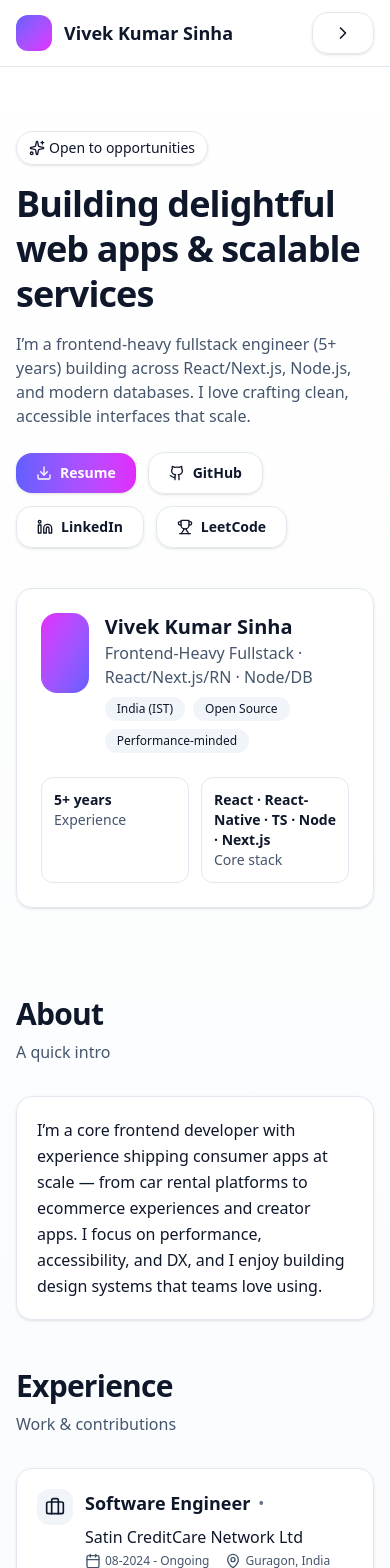
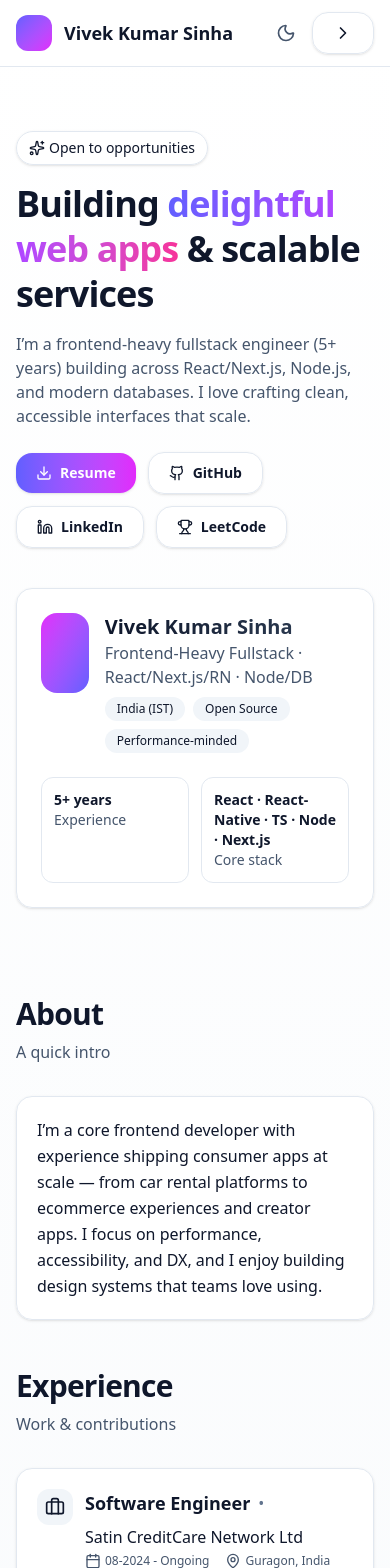
Before and after one commit to sinha97/my-portfolio, a React (Vite) app: page / in a window 390 px wide. Shown: the top 1568 px of the page. Built offline with nearby package versions, Linux system fonts and the light colour scheme.

Commit message:
fix theme issue

```diff
--- a/src/App.css
+++ b/src/App.css
@@ -1 +1 @@
-@import "tailwindcss";
+/* @import "tailwindcss"; - Removed to prevent overriding index.css config */
--- a/src/App.jsx
+++ b/src/App.jsx
@@ -9,10 +9,8 @@ import {
   Code2,
   ChevronRight,
   Trophy,
-  Star,
   Sun,
   Moon,
-  Laptop,
   Sparkles,
   Briefcase,
   Calendar,
@@ -22,6 +20,8 @@ import {
 import "./App.css";
 import { experiences, highlightProjects, navItems } from "./constant";
 import { Section } from "./components/section";
+import { useTheme } from "./hooks/useTheme";
+import { Badge, Chip, Button, Card, CardBody } from "./components/ui";
 
 function useProjects(jsonUrl) {
   const [projects, setProjects] = useState(highlightProjects);
@@ -55,49 +55,10 @@ function App() {
   const LEETCODE_URL = "https://leetcode.com/u/vk9633698/";
   const LINKEDIN_PROJECTS_JSON = "";
 
+  const { theme, toggleTheme } = useTheme();
+
   const { projects, error: projectsError } = useProjects(
     LINKEDIN_PROJECTS_JSON
-  );
-
-  const Badge = ({ children }) => (
-    <span className="inline-flex items-center rounded-full border border-slate-200 bg-white/90 backdrop-blur px-3 py-1 text-sm leading-6 shadow-sm">
-      {children}
-    </span>
-  );
-
-  const Chip = ({ children }) => (
-    <span className="rounded-full bg-slate-100 px-3 py-1 text-xs font-medium">
-      {children}
-    </span>
-  );
-
-  // Reusable button with subtle lift
-  const Button = ({
-    as: Component = "a",
-    className = "",
-    children,
-    ...props
-  }) => (
-    <Component
-      className={`group relative inline-flex items-center gap-2 rounded-2xl border border-slate-200 bg-white/90 backdrop-blur px-5 py-2.5 text-sm font-semibold shadow-sm transition hover:shadow-md hover:-translate-y-0.5 ${className}`}
-      {...props}
-    >
-      <span className="pointer-events-none absolute inset-0 rounded-2xl opacity-0 transition group-hover:opacity-100 bg-gradient-to-r from-indigo-500/10 via-fuchsia-500/10 to-emerald-500/10" />
-      <span className="relative z-10 flex items-center gap-2">{children}</span>
-    </Component>
-  );
-
-  // Card with soft glass look
-  const Card = ({ children, className = "" }) => (
-    <div
-      className={`rounded-2xl border border-slate-200 bg-white/90 backdrop-blur text-slate-900 shadow transform transition-all duration-300 hover:shadow-xl hover:-translate-y-1 ${className}`}
-    >
-      {children}
-    </div>
-  );
-
-  const CardBody = ({ children, className = "" }) => (
-    <div className={`p-5 md:p-6 ${className}`}>{children}</div>
   );
 
   const skills = useMemo(
@@ -136,25 +97,31 @@ function App() {
   const [open, setOpen] = useState(false);
 
   return (
-    <div className="min-h-screen bg-gradient-to-b from-white to-slate-100 text-slate-900 antialiased selection:bg-slate-900 selection:text-white">
+    <div className="min-h-screen bg-gradient-to-b from-white to-slate-100 text-slate-900 antialiased selection:bg-slate-900 selection:text-white dark:from-slate-950 dark:to-slate-900 dark:text-slate-50 dark:selection:bg-indigo-500 dark:selection:text-white transition-colors duration-300">
       {/* Decorative animated blobs */}
       <div className="pointer-events-none absolute inset-0 -z-10 overflow-hidden">
         <motion.div
-          initial={{ opacity: 0, scale: 0.9 }}
-          animate={{ opacity: 0.6, scale: 1 }}
-          transition={{ duration: 1.2 }}
-          className="absolute -top-24 -left-24 h-80 w-80 rounded-full bg-fuchsia-400/30 blur-3xl"
+          animate={{
+            opacity: [0.4, 0.6, 0.4],
+            scale: [1, 1.1, 1],
+            rotate: [0, 45, 0],
+          }}
+          transition={{ duration: 10, repeat: Infinity, ease: "easeInOut" }}
+          className="absolute -top-24 -left-24 h-80 w-80 rounded-full bg-fuchsia-400/30 blur-3xl dark:bg-fuchsia-900/20"
         />
         <motion.div
-          initial={{ opacity: 0, scale: 0.9 }}
-          animate={{ opacity: 0.5, scale: 1 }}
-          transition={{ duration: 1.2, delay: 0.2 }}
-          className="absolute -bottom-24 -right-24 h-96 w-96 rounded-full bg-indigo-400/30 blur-3xl"
+          animate={{
+            opacity: [0.3, 0.5, 0.3],
+            scale: [1, 1.2, 1],
+            rotate: [0, -45, 0],
+          }}
+          transition={{ duration: 15, repeat: Infinity, ease: "easeInOut", delay: 2 }}
+          className="absolute -bottom-24 -right-24 h-96 w-96 rounded-full bg-indigo-400/30 blur-3xl dark:bg-indigo-900/20"
         />
       </div>
 
       {/* Header / Navbar */}
-      <header className="sticky top-0 z-50 backdrop-blur bg-white/60 border-b border-slate-200">
+      <header className="sticky top-0 z-50 backdrop-blur bg-white/60 border-b border-slate-200 dark:bg-slate-950/60 dark:border-slate-800 transition-colors duration-300">
         <div className="mx-auto flex max-w-6xl items-center justify-between px-4 py-3">
           <a href="#home" className="flex items-center gap-3">
             <div className="size-9 md:size-10 rounded-xl bg-gradient-to-br from-indigo-500 to-fuchsia-500" />
@@ -162,7 +129,7 @@ function App() {
               <div className="font-bold text-lg md:text-xl">
                 Vivek Kumar Sinha
               </div>
-              <div className="text-xs text-slate-600 hidden sm:block">
+              <div className="text-xs text-slate-600 dark:text-slate-400 hidden sm:block">
                 Frontend-Heavy Fullstack · React/Next.js · Node/DB
               </div>
             </div>
@@ -174,36 +141,48 @@ function App() {
               <a
                 key={n.id}
                 href={`#${n.id}`}
-                className="rounded-xl px-3 py-2 text-sm font-medium hover:bg-slate-100"
+                className="rounded-xl px-3 py-2 text-sm font-medium hover:bg-slate-100 dark:hover:bg-slate-800 transition-colors"
               >
                 {n.label}
               </a>
             ))}
+            <button
+              onClick={toggleTheme}
+              className="ml-2 rounded-xl p-2 hover:bg-slate-100 dark:hover:bg-slate-800 transition-colors text-slate-600 dark:text-slate-400"
+              aria-label="Toggle theme"
+            >
+              {theme === "light" ? <Moon size={20} /> : <Sun size={20} />}
+            </button>
           </nav>
 
           {/* Mobile actions */}
           <div className="flex md:hidden items-center gap-2">
+            <button
+              onClick={toggleTheme}
+              className="rounded-xl p-2 hover:bg-slate-100 dark:hover:bg-slate-800 transition-colors text-slate-600 dark:text-slate-400"
+            >
+              {theme === "light" ? <Moon size={20} /> : <Sun size={20} />}
+            </button>
             <Button
               as="button"
               onClick={() => setOpen((v) => !v)}
               aria-label="Open menu"
             >
               <ChevronRight
-                className={`size-5 transition ${
-                  open ? "rotate-90" : "rotate-0"
-                }`}
+                className={`size-5 transition ${open ? "rotate-90" : "rotate-0"
+                  }`}
               />
             </Button>
           </div>
         </div>
         {open && (
-          <div className="md:hidden border-t border-slate-200">
+          <div className="md:hidden border-t border-slate-200 dark:border-slate-800 bg-white/60 dark:bg-slate-950/60 backdrop-blur">
             <div className="mx-auto max-w-6xl px-4 py-2 grid grid-cols-2 gap-2">
               {navItems.map((n) => (
                 <a
                   key={n.id}
                   href={`#${n.id}`}
-                  className="rounded-xl px-3 py-2 text-sm font-medium hover:bg-slate-100"
+                  className="rounded-xl px-3 py-2 text-sm font-medium hover:bg-slate-100 dark:hover:bg-slate-800/50"
                   onClick={() => setOpen(false)}
                 >
                   {n.label}
@@ -217,7 +196,7 @@ function App() {
       {/* Hero */}
       <section id="home" className="relative overflow-hidden">
         {/* soft radial tint behind hero text — use rgba to avoid parser quirks */}
-        <div className="absolute inset-0 -z-10 bg-[radial-gradient(80%_60%_at_50%_-10%,rgba(99,102,241,0.15),transparent_60%)]" />
+        <div className="absolute inset-0 -z-10 bg-[radial-gradient(80%_60%_at_50%_-10%,rgba(99,102,241,0.15),transparent_60%)] dark:bg-[radial-gradient(80%_60%_at_50%_-10%,rgba(99,102,241,0.1),transparent_60%)]" />
         <div className="mx-auto max-w-6xl px-4">
           <div className="grid items-center gap-10 py-16 md:grid-cols-2 md:py-24">
             <div>
@@ -225,9 +204,9 @@ function App() {
                 <Sparkles className="mr-1 size-4" /> Open to opportunities
               </Badge>
               <h1 className="mt-4 text-4xl md:text-6xl font-extrabold tracking-tight leading-tight">
-                Building delightful web apps & scalable services
+                Building <span className="bg-gradient-to-r from-indigo-500 via-purple-500 to-pink-500 bg-clip-text text-transparent">delightful web apps</span> & scalable services
               </h1>
-              <p className="mt-4 text-base md:text-lg text-slate-600">
+              <p className="mt-4 text-base md:text-lg text-slate-600 dark:text-slate-400">
                 I’m a frontend-heavy fullstack engineer (5+ years) building
                 across React/Next.js, Node.js, and modern databases. I love
                 crafting clean, accessible interfaces that scale.
@@ -236,7 +215,7 @@ function App() {
                 <Button
                   href="/Vivek_KumarResume.pdf"
                   download
-                  className="bg-gradient-to-r from-indigo-500 to-fuchsia-500 text-white border-0"
+                  className="bg-gradient-to-r from-indigo-500 to-fuchsia-500 text-white border-0 dark:from-indigo-600 dark:to-fuchsia-600"
                 >
                   <Download className="size-4" /> Resume
                 </Button>
@@ -253,22 +232,7 @@ function App() {
                 <Button href={LEETCODE_URL} target="_blank" rel="noreferrer">
                   <Trophy className="size-4" /> LeetCode
                 </Button>
-                {/* Primary CTA */}
-                {/* <Button
-                  href="#contact"
-                  className="bg-gradient-to-r from-indigo-500 to-fuchsia-500 text-white border-0"
-                >
-                  <Mail className="size-4" /> Contact Me
-                </Button> */}
               </div>
-              {/* <div className="mt-6 flex flex-wrap gap-2 text-sm text-slate-600">
-                <Chip>React</Chip>
-                <Chip>Next.js</Chip>
-                <Chip>TypeScript</Chip>
-                <Chip>React Native</Chip>
-                <Chip>Tailwind CSS</Chip>
-                <Chip>Node.js</Chip>
-              </div> */}
             </div>
             {/* Profile card with glass look */}
             <motion.div
@@ -282,8 +246,8 @@ function App() {
                 <div className="flex items-start gap-4">
                   <div className="size-20 md:size-24 rounded-2xl bg-gradient-to-br from-fuchsia-500 to-indigo-500" />
                   <div>
-                    <h3 className="text-xl font-bold">Vivek Kumar Sinha</h3>
-                    <p className="text-slate-600">
+                    <h3 className="text-xl font-bold bg-gradient-to-r from-slate-900 to-slate-700 bg-clip-text text-transparent dark:from-white dark:to-slate-300">Vivek Kumar Sinha</h3>
+                    <p className="text-slate-600 dark:text-slate-400">
                       Frontend-Heavy Fullstack · React/Next.js/RN · Node/DB
                     </p>
                     <div className="mt-2 flex flex-wrap gap-2 text-xs">
@@ -294,15 +258,15 @@ function App() {
                   </div>
                 </div>
                 <div className="mt-6 grid grid-cols-2 gap-3 text-sm">
-                  <div className="rounded-xl border border-slate-200 p-3">
+                  <div className="rounded-xl border border-slate-200 p-3 dark:border-slate-800">
                     <div className="font-semibold">5+ years</div>
-                    <div className="text-slate-600">Experience</div>
+                    <div className="text-slate-600 dark:text-slate-400">Experience</div>
                   </div>
-                  <div className="rounded-xl border border-slate-200 p-3">
+                  <div className="rounded-xl border border-slate-200 p-3 dark:border-slate-800">
                     <div className="font-semibold">
                       React · React-Native · TS · Node · Next.js
                     </div>
-                    <div className="text-slate-600">Core stack</div>
+                    <div className="text-slate-600 dark:text-slate-400">Core stack</div>
                   </div>
                 </div>
               </Card>
@@ -335,7 +299,7 @@ function App() {
             <Card key={idx}>
               <CardBody>
                 <div className="flex items-start gap-3">
-                  <div className="rounded-xl bg-slate-100 p-2">
+                  <div className="rounded-xl bg-slate-100 p-2 dark:bg-slate-800">
                     <Briefcase className="size-5" />
                   </div>
                   <div className="flex-1">
@@ -344,7 +308,7 @@ function App() {
                       <span className="text-slate-500">•</span>
                       <span className="font-medium">{exp.company}</span>
                     </div>
-                    <div className="mt-1 flex flex-wrap items-center gap-4 text-xs text-slate-600">
+                    <div className="mt-1 flex flex-wrap items-center gap-4 text-xs text-slate-600 dark:text-slate-400">
                       {exp.period && (
                         <span className="inline-flex items-center gap-1">
                           <Calendar className="size-4" />
@@ -358,28 +322,6 @@ function App() {
                         </span>
                       )}
                     </div>
-                    {/* {Array.isArray(exp.bullets) && exp.bullets.length > 0 && (
-                      <ul className="mt-3 list-disc pl-5 text-sm text-slate-700 space-y-1">
-                        {exp.bullets.map((b, i) => (
-                          <li key={i}>{b}</li>
-                        ))}
-                      </ul>
-                    )} */}
-                    {/* {exp.links && exp.links.length > 0 && (
-                      <div className="mt-4 flex flex-wrap gap-2 text-xs">
-                        {exp.links.map((l, i) => (
-                          <Button
-                            key={i}
-                            href={l.href}
-                            target="_blank"
-                            rel="noreferrer"
-                            className="px-3 py-2"
-                          >
-                            <ExternalLink className="size-4" /> {l.label}
-                          </Button>
-                        ))}
-                      </div>
-                    )} */}
                   </div>
                 </div>
               </CardBody>
@@ -394,7 +336,7 @@ function App() {
           {skills.map((s) => (
             <div
               key={s}
-              className="rounded-xl border border-slate-200 bg-white/90 backdrop-blur p-3 text-sm font-medium shadow-sm"
+              className="rounded-xl border border-slate-200 bg-white/90 backdrop-blur p-3 text-sm font-medium shadow-sm dark:border-slate-800 dark:bg-slate-900/90 dark:text-slate-200"
             >
               {s}
             </div>
@@ -416,13 +358,13 @@ function App() {
             <Card key={(p.title ?? "proj") + idx}>
               <CardBody>
                 <div className="flex items-start gap-3">
-                  <div className="rounded-xl bg-slate-100 p-2">
+                  <div className="rounded-xl bg-slate-100 p-2 dark:bg-slate-800">
                     <Code2 className="size-5" />
                   </div>
                   <div>
                     <h3 className="text-lg font-semibold">{p.title}</h3>
                     {p.desc && (
-                      <p className="mt-1 text-sm text-slate-600">{p.desc}</p>
+                      <p className="mt-1 text-sm text-slate-600 dark:text-slate-400">{p.desc}</p>
                     )}
                     {Array.isArray(p.stack) && p.stack.length > 0 && (
                       <div className="mt-3 flex flex-wrap gap-2">
@@ -477,7 +419,7 @@ function App() {
           <CardBody>
             <div className="flex flex-col md:flex-row md:items-center md:justify-between gap-4">
               <div>
-                <p className="text-sm text-slate-600">
+                <p className="text-sm text-slate-600 dark:text-slate-400">
                   Visit my LeetCode profile for problems solved, badges, and
                   recent contests.
                 </p>
@@ -492,81 +434,9 @@ function App() {
         </Card>
       </Section>
 
-      {/* Contact */}
-      {/* <Section id="contact" title="Contact" subtitle="Let’s collaborate">
-        <div className="grid gap-6 md:grid-cols-3">
-          <Card>
-            <CardBody>
-              <div className="flex items-start gap-3">
-                <div className="rounded-xl bg-slate-100 p-2">
-                  <Mail className="size-5" />
-                </div>
-                <div>
-                  <div className="font-semibold">Email</div>
-                  <p className="text-sm text-slate-600">Send me an email</p>
-                  <div className="mt-3">
-                    <Button href="mailto:hello.viveksinha97@gmail.com">
-                      Write an email
-                    </Button>
-                  </div>
-                </div>
-              </div>
-            </CardBody>
-          </Card>
-          <Card>
-            <CardBody>
-              <div className="flex items-start gap-3">
-                <div className="rounded-xl bg-slate-100 p-2">
-                  <Linkedin className="size-5" />
-                </div>
-                <div>
-                  <div className="font-semibold">LinkedIn</div>
-                  <p className="text-sm text-slate-600">
-                    Let’s connect and chat about roles.
-                  </p>
-                  <div className="mt-3">
-                    <Button
-                      href={LINKEDIN_URL}
-                      target="_blank"
-                      rel="noreferrer"
-                    >
-                      Open LinkedIn
-                    </Button>
-                  </div>
-                </div>
-              </div>
-            </CardBody>
-          </Card>
-          <Card>
-            <CardBody>
-              <div className="flex items-start gap-3">
-                <div className="rounded-xl bg-slate-100 p-2">
-                  <Github className="size-5" />
-                </div>
-                <div>
-                  <div className="font-semibold">GitHub</div>
-                  <p className="text-sm text-slate-600">
-                    Browse my code and contributions.
-                  </p>
-                  <div className="mt-3">
-                    <Button
-                      href={`https://github.com/${GITHUB_USERNAME}`}
-                      target="_blank"
-                      rel="noreferrer"
-                    >
-                      Visit GitHub
-                    </Button>
-                  </div>
-                </div>
-              </div>
-            </CardBody>
-          </Card>
-        </div>
-      </Section> */}
-
       {/* Footer */}
-      <footer className="border-t border-slate-200">
-        <div className="mx-auto max-w-6xl px-4 py-10 text-sm text-slate-600 flex flex-col md:flex-row items-center justify-between gap-4">
+      <footer className="border-t border-slate-200 dark:border-slate-800 mt-12">
+        <div className="mx-auto max-w-6xl px-4 py-10 text-sm text-slate-600 dark:text-slate-400 flex flex-col md:flex-row items-center justify-between gap-4">
           <div className="flex items-center gap-2">
             <LinkIcon className="size-4" />
             <a
@@ -583,7 +453,7 @@ function App() {
               href={`https://github.com/${GITHUB_USERNAME}`}
               target="_blank"
               rel="noreferrer"
-              className="hover:opacity-80"
+              className="hover:opacity-80 transition-opacity"
             >
               <Github className="size-5" />
             </a>
@@ -591,13 +461,13 @@ function App() {
               href={LINKEDIN_URL}
               target="_blank"
               rel="noreferrer"
-              className="hover:opacity-80"
+              className="hover:opacity-80 transition-opacity"
             >
               <Linkedin className="size-5" />
             </a>
             <a
               href="mailto:hello.viveksinha97@gmail.com"
-              className="hover:opacity-80"
+              className="hover:opacity-80 transition-opacity"
             >
               <Mail className="size-5" />
             </a>
--- /dev/null
+++ b/src/components/ui.jsx
@@ -0,0 +1,45 @@
+import React from 'react';
+import { motion } from 'framer-motion';
+
+export const Badge = ({ children }) => (
+    <span className="inline-flex items-center rounded-full border border-slate-200 bg-white/90 backdrop-blur px-3 py-1 text-sm leading-6 shadow-sm dark:border-white/10 dark:bg-slate-900/90 dark:text-slate-200 dark:hover:border-indigo-500/50 transition-colors duration-300">
+        {children}
+    </span>
+);
+
+export const Chip = ({ children }) => (
+    <span className="rounded-full bg-slate-100 px-3 py-1 text-xs font-medium dark:bg-slate-800 dark:text-slate-300">
+        {children}
+    </span>
+);
+
+export const Button = ({
+    as: Component = "a",
+    className = "",
+    children,
+    ...props
+}) => (
+    <Component
+        className={`group relative inline-flex items-center gap-2 rounded-2xl border border-slate-200 bg-white/90 backdrop-blur px-5 py-2.5 text-sm font-semibold shadow-sm transition-all duration-300 hover:shadow-md hover:-translate-y-0.5 hover:border-indigo-400/50 dark:border-white/10 dark:bg-slate-900/90 dark:text-slate-200 dark:hover:border-indigo-400/50 ${className}`}
+        {...props}
+    >
+        <span className="pointer-events-none absolute inset-0 rounded-2xl opacity-0 transition duration-500 group-hover:opacity-100 bg-gradient-to-r from-indigo-500/10 via-fuchsia-500/10 to-emerald-500/10 dark:from-indigo-400/20 dark:via-fuchsia-400/20 dark:to-emerald-400/20" />
+        <span className="relative z-10 flex items-center gap-2">{children}</span>
+    </Component>
+);
+
+export const Card = ({ children, className = "" }) => (
+    <motion.div
+        variants={{
+            hidden: { opacity: 0, y: 20 },
+            visible: { opacity: 1, y: 0, transition: { duration: 0.5 } }
+        }}
+        className={`rounded-2xl border border-slate-200 bg-white/90 backdrop-blur text-slate-900 shadow transform transition-all duration-300 hover:shadow-2xl hover:-translate-y-1 hover:border-indigo-300/50 dark:border-white/10 dark:bg-slate-950/80 dark:text-slate-100 dark:hover:border-indigo-500/30 ${className}`}
+    >
+        {children}
+    </motion.div>
+);
+
+export const CardBody = ({ children, className = "" }) => (
+    <div className={`p-5 md:p-6 ${className}`}>{children}</div>
+);
--- /dev/null
+++ b/src/hooks/useTheme.js
@@ -0,0 +1,25 @@
+import { useState, useEffect } from 'react';
+
+export function useTheme() {
+  const [theme, setTheme] = useState(() => {
+    if (typeof window !== 'undefined' && window.localStorage) {
+      const stored = localStorage.getItem('theme');
+      if (stored) return stored;
+      return window.matchMedia('(prefers-color-scheme: dark)').matches ? 'dark' : 'light';
+    }
+    return 'light';
+  });
+
+  useEffect(() => {
+    const root = window.document.documentElement;
+    root.classList.remove('light', 'dark');
+    root.classList.add(theme);
+    localStorage.setItem('theme', theme);
+  }, [theme]);
+
+  const toggleTheme = () => {
+    setTheme((prev) => (prev === 'light' ? 'dark' : 'light'));
+  };
+
+  return { theme, toggleTheme };
+}
--- a/src/index.css
+++ b/src/index.css
@@ -0,0 +1,11 @@
+@import "tailwindcss";
+
+@theme {
+  --color-display-p3: oklch(0 0 0);
+}
+
+@variant dark (&:where(.dark, .dark *));
+
+:root {
+  color-scheme: light dark;
+}
```
Also changed, not shown: src/components/section.jsx (+40 -11 lines), tailwind.config.cjs (deleted, +0 -10 lines), 1 other file (tests, documents, lock files or other folders).
